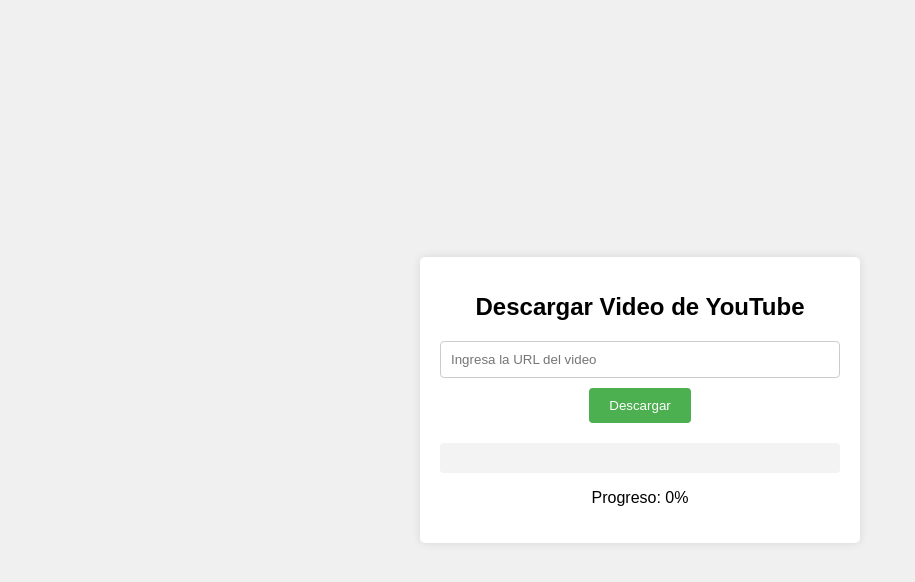
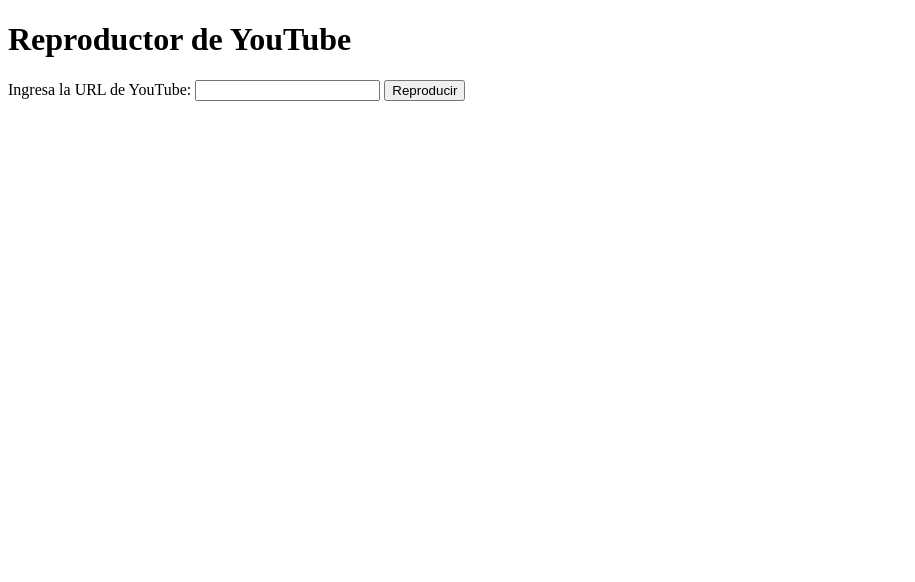
Before and after one commit to dyjhor014/downloaderyt_flask, a Flask app: page / in a window 1280 px wide. Shown: the top 582 px of the page, without its empty margins (0-915 px from the left). Run offline with Flask 3, Linux system fonts and the light colour scheme; some libraries are stand-ins or nearby versions.

Commit message:
version reproductor

```diff
--- a/app.py
+++ b/app.py
@@ -1,43 +1,39 @@
-import os
-from flask import Flask, render_template, request, send_file
-from flask_socketio import SocketIO, emit
+from flask import Flask, render_template, request, redirect, url_for
 from yt_dlp import YoutubeDL
 
 app = Flask(__name__)
-socketio = SocketIO(app)
-DOWNLOAD_FOLDER = 'downloads'
 
-if not os.path.exists(DOWNLOAD_FOLDER):
-    os.makedirs(DOWNLOAD_FOLDER)
+def get_video_url(youtube_url):
+    """
+    Función para extraer la URL directa del video utilizando yt-dlp.
+    """
+    ydl_opts = {
+        'format': 'best',  # Formato de mejor calidad disponible
+        'noplaylist': True  # No descargar listas de reproducción, solo el video
+    }
 
-@app.route('/')
+    with YoutubeDL(ydl_opts) as ydl:
+        info_dict = ydl.extract_info(youtube_url, download=False)
+        video_url = info_dict.get('url', None)
+        return video_url
+
+@app.route('/', methods=['GET', 'POST'])
 def index():
+    if request.method == 'POST':
+        youtube_url = request.form['youtube_url']
+        video_url = get_video_url(youtube_url)
+        if video_url:
+            return redirect(url_for('play_video', video_url=video_url))
+        else:
+            return "Error al extraer la URL del video.", 400
     return render_template('index.html')
 
-@app.route('/download', methods=['POST'])
-def download_video():
-    url = request.form.get('url')
+@app.route('/play')
+def play_video():
+    video_url = request.args.get('video_url')
+    if not video_url:
+        return "No se proporcionó una URL de video.", 400
+    return render_template('play.html', video_url=video_url)
 
-    def progress_hook(d):
-        if d['status'] == 'downloading':
-            progress = d['_percent_str']
-            socketio.emit('progress', {'progress': progress}, namespace='/download')
-        elif d['status'] == 'finished':
-            socketio.emit('progress', {'progress': '100%'}, namespace='/download')
-
-    ydl_opts = {
-        'outtmpl': os.path.join(DOWNLOAD_FOLDER, '%(title)s.%(ext)s'),
-        'format': 'bestvideo+bestaudio/best',
-        'progress_hooks': [progress_hook],
-    }
-
-    try:
-        with YoutubeDL(ydl_opts) as ydl:
-            info = ydl.extract_info(url, download=True)
-            video_path = ydl.prepare_filename(info)
-            return send_file(video_path, as_attachment=True)
-    except Exception as e:
-        return f"Error al descargar el video: {e}"
-
-if __name__ == "__main__":
-    socketio.run(app, debug=True)
+if __name__ == '__main__':
+    app.run(host='0.0.0.0', port=5000, debug=True)
--- a/static/script.js
+++ b/static/script.js
@@ -1,10 +1,12 @@
 document.addEventListener('DOMContentLoaded', function() {
-    const socket = io('/download');
+    const socket = io.connect('http://' + document.domain + ':' + location.port + '/');
+
     const progressBar = document.getElementById('progress-bar');
     const progressText = document.getElementById('progress-text');
 
-    // Escuchar el evento de progreso
+    // Escuchar el evento de progreso (opcional, en caso de que haya alguna preparación antes de la redirección)
     socket.on('progress', function(data) {
+        console.log(`Progreso recibido: ${data.progress}`);
         progressBar.style.width = data.progress;
         progressText.textContent = `Progreso: ${data.progress}`;
     });
@@ -18,11 +20,15 @@ document.addEventListener('DOMContentLoaded', function() {
             method: 'POST',
             body: formData
         }).then(response => {
-            if (response.ok) {
-                console.log('Descarga iniciada');
+            if (response.redirected) {
+                // Si hay una redirección, navegar automáticamente al enlace de descarga
+                window.location.href = response.url;
             } else {
-                alert('Error al descargar el video.');
+                alert('Error al obtener el enlace de descarga.');
             }
+        }).catch(error => {
+            console.error('Error durante la solicitud:', error);
+            alert('Ocurrió un error durante la solicitud.');
         });
     });
 });
--- a/templates/index.html
+++ b/templates/index.html
@@ -1,27 +1,16 @@
 <!DOCTYPE html>
-<html lang="es">
+<html lang="en">
 <head>
     <meta charset="UTF-8">
     <meta name="viewport" content="width=device-width, initial-scale=1.0">
-    <title>Descargar Video de YouTube</title>
-    <link rel="stylesheet" href="{{ url_for('static', filename='styles.css') }}">
-    <!-- Incluir el cliente de Socket.IO -->
-    <script src="https://cdn.socket.io/4.0.0/socket.io.min.js"></script>
+    <title>Reproductor de YouTube</title>
 </head>
 <body>
-    <div class="container">
-        <h1>Descargar Video de YouTube</h1>
-        <form id="downloadForm" action="{{ url_for('download_video') }}" method="post">
-            <input type="url" name="url" placeholder="Ingresa la URL del video" required>
-            <button type="submit">Descargar</button>
-        </form>
-        <div class="progress-container">
-            <div id="progress-bar" class="progress-bar"></div>
-        </div>
-        <p id="progress-text">Progreso: 0%</p>
-    </div>
-
-    <!-- Cargar el archivo JavaScript desde la carpeta estática -->
-    <script src="{{ url_for('static', filename='script.js') }}"></script>
+    <h1>Reproductor de YouTube</h1>
+    <form method="post" action="/">
+        <label for="youtube_url">Ingresa la URL de YouTube:</label>
+        <input type="text" id="youtube_url" name="youtube_url" required>
+        <button type="submit">Reproducir</button>
+    </form>
 </body>
 </html>
```
Also changed, not shown: templates/play.html (added, +17 -0 lines).
